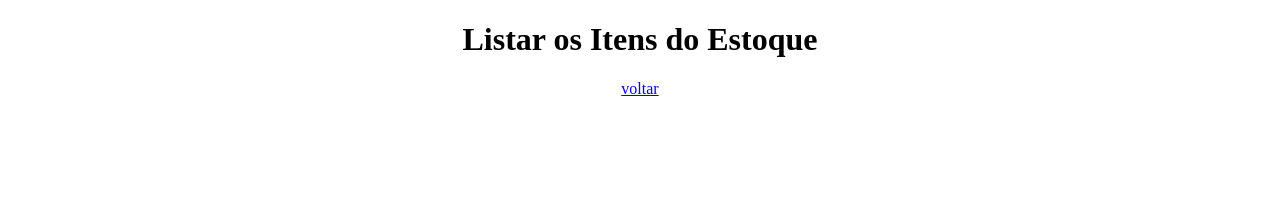
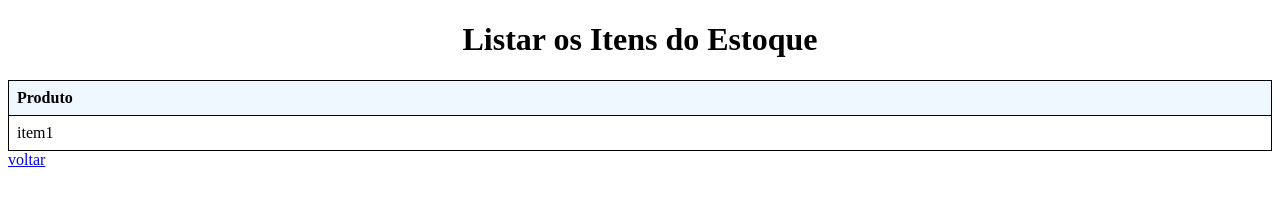
Before and after one commit to arthurrodrigues1/crudarthur, a plain HTML site: page listaritemestoque.html in a window 1280 px wide. Drawn offline with Linux system fonts and the light colour scheme.

Commit message:
criei a pagina listar itens

```diff
--- a/listaritemestoque.html
+++ b/listaritemestoque.html
@@ -8,6 +8,17 @@
 </head>
 <body>
     <h1>Listar os Itens do Estoque</h1>
+
+    <table>
+        <thead>
+            <th>Produto</th>
+        </thead>
+        <tbody>
+            <tr>
+                <td>item1</td>
+            </tr>
+        </tbody>
+    </table>
     <a href="index.html">voltar</a>
     <script src="script.js"></script>
 </body>
--- a/styles.css
+++ b/styles.css
@@ -1,6 +1,3 @@
-body{
-    text-align: center;
-}
 h1{
     text-align: center;
 }
@@ -8,3 +5,17 @@ a{
     margin: px;
     text-align: center;
 }
+table{
+    border-collapse: collapse;
+    width: 100%;
+    margin-top: 20px;
+}
+th, td {
+    border: 1px solid;
+    padding: 8px;
+    text-align: left;
+}
+th {
+    background-color: aliceblue;
+    font-weight: bold;
+}
```
